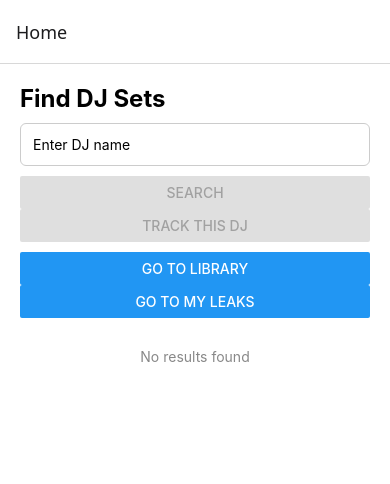
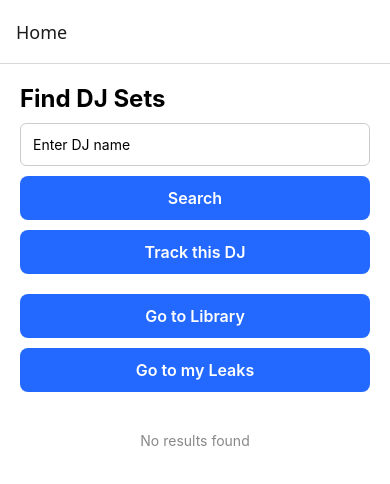
Before and after one commit to justinlesnicki3/dj-set-tracker, a React Native app: screen /Home in a window 390 px wide. Shown: the top 484 px of the page. Built offline with nearby package versions, Linux system fonts and the light colour scheme.

Commit message:
added features

```diff
--- a/App.js
+++ b/App.js
@@ -6,6 +6,7 @@ import HomeScreen from './screens/HomeScreen';
 import DJLibraryScreen from './screens/DJLibraryScreen';
 import MyLeaksScreen from './screens/MyLeaksScreen';
 import { AppProvider } from './AppContext';
+import ClipScreen from './screens/ClipScreen';
 
 const Stack = createNativeStackNavigator();
 
@@ -17,6 +18,7 @@ export default function App() {
         <Stack.Screen name="Home" component={HomeScreen} />
         <Stack.Screen name="Library" component={DJLibraryScreen} />
         <Stack.Screen name="MyLeaks" component={MyLeaksScreen} />
+        <Stack.Screen name="Clip" component={ClipScreen} />
       </Stack.Navigator>
     </NavigationContainer>
     </AppProvider>
--- /dev/null
+++ b/components/CustomButton.js
@@ -0,0 +1,26 @@
+import React from 'react';
+import {TouchableOpacity, Text, StyleSheet} from 'react-native';
+
+const CustomButton = ({title, onPress}) => (
+    <TouchableOpacity style={styles.button} onPress={onPress}>
+        <Text style={styles.buttonText}>{title}</Text>
+    </TouchableOpacity>
+);
+
+const styles = StyleSheet.create ({
+    button: {
+        backgroundColor: '#2469ff',
+        paddingVertical: 12,
+        paddingHorizontal: 20,
+        borderRadius: 8,
+        marginBottom: 10,
+    },
+    buttonText: {
+        color: '#fff',
+        fontWeight: '600',
+        fontSize: 16,
+        textAlign: 'center',
+    },
+});
+
+export default CustomButton;
--- /dev/null
+++ b/screens/ClipScreen.js
@@ -0,0 +1,34 @@
+import React, { useState } from 'react';
+import { View, Text, TextInput, Button, StyleSheet } from 'react-native';
+
+const ClipScreen = ({ route, navigation }) => {
+    const { title } = route.params;
+    const [start, setStart] = useState('');
+    const [end, setEnd] = useState('');
+
+    return (
+        <View style={styles.container}>
+            <Text style={styles.title}>Clipping from: {title}</Text>
+            <TextInput placeholder='Start Time (e.g. 3:24)' value={start} onChangeText={setStart} style={styles.input} />
+            <TextInput placeholder='End Time (e.g. 5:36)' value={end} onChangeText={setEnd} style={styles.input} />
+            <Button title="Save to My Leaks" onPress={() => {
+                // Save to context or console.log for now
+                navigation.goBack();
+            }} />
+        </View>
+    );
+};
+
+const styles = StyleSheet.create({
+    container: {padding: 20},
+    title: {fontSize: 20, fontWeight: 'bold', marginBottom: 20},
+    input: {
+        borderWidth: 1,
+        borderColor: '#ccc',
+        padding: 10,
+        marginBottom: 10,
+        borderRadius: 6,
+    },
+});
+
+export default ClipScreen;
--- a/screens/DJLibraryScreen.js
+++ b/screens/DJLibraryScreen.js
@@ -17,20 +17,20 @@ const sampleLibrary = [
 
 const DJLibraryScreen = ({ navigation }) => {
     const renderItem = ({ item }) => (
-        <TouchableOpacity style = {StyleSheet.item} onPress={() => {/* Navigate to details or player */}}>
-            <Image source={{ uri: item.thumbnail }} style={StyleSheet.thumbnail} />
-            <Text style={StyleSheet.title}>{item.title}</Text>
+        <TouchableOpacity style = {styles.item} onPress={() => navigation.navigate('Clip', {title: item.title})}>
+            <Image source={{ uri: item.thumbnail }} style={styles.thumbnail} />
+            <Text style={styles.title}>{item.title}</Text>
         </TouchableOpacity>
     );
 
     return (
-        <View style={StyleSheet.container}>
-            <Text style={StyleSheet.header}>Your DJ Library</Text>
+        <View style={styles.container}>
+            <Text style={styles.header}>Your DJ Library</Text>
             <FlatList
             data={sampleLibrary}
-            keyExtractor={(Item) => item.id}
+            keyExtractor={(item) => item.id}
             renderItem={renderItem}
-            ListEmptyComponent={<Text style={StyleSheet.empty}>No DJ sets saved yet</Text>}
+            ListEmptyComponent={<Text style={styles.empty}>No DJ sets saved yet</Text>}
             />
         </View>
     );
--- a/screens/HomeScreen.js
+++ b/screens/HomeScreen.js
@@ -2,6 +2,8 @@ import React, { useState } from 'react';
 import { View, Text, TextInput, Button, StyleSheet, FlatList, TouchableOpacity, ActivityIndicator, } from 'react-native';
 import { useNavigation } from '@react-navigation/native';
 import { useAppContext } from '../AppContext';
+import { Image } from 'react-native';
+import CustomButton from '../components/CustomButton';
 
 const HomeScreen = () => {
     const [djName, setDjName] = useState('');
@@ -15,8 +17,8 @@ const HomeScreen = () => {
         console.log('Searching for:', djName);
         setTimeout(() => {
             setResults([
-        { id: '1', title: `Sample set from ${djName}`, videoId: 'abc123' },
-        { id: '2', title: `Another set by ${djName}`, videoId: 'def456' },
+        { id: '1', title: `Sample set from ${djName}`, videoId: 'abc123', thumbnail: 'https://via.placeholder.com/100x56.png?text=DJ+Set', },
+        { id: '2', title: `Another set by ${djName}`, videoId: 'def456', thumbnail: `https://i.ytimg.com/vi/def456/hqdefault.jpg`, },
       ]);
       setLoading(false);
     }, 1500);
@@ -25,7 +27,14 @@ const HomeScreen = () => {
     const renderResultItem = ({ item }) => (
   <TouchableOpacity
     style={styles.resultItem}
-        onPress={() => navigation.navigate('Library', { videoId: item.videoId})}>
+    onPress={() => navigation.navigate('Library', { videoId: item.videoId })}
+  >
+    {item.thumbnail && (
+      <Image
+        source={{ uri: item.thumbnail }}
+        style={styles.resultThumbnail}
+      />
+    )}
     <Text style={styles.resultText}>{item.title}</Text>
   </TouchableOpacity>
 );
@@ -39,8 +48,8 @@ const HomeScreen = () => {
             value={djName}
             onChangeText={setDjName}
             />
-            <Button title="Search" onPress={searchDJ} disabled={loading || !djName.trim()}/>
-            <Button
+            <CustomButton title="Search" onPress={searchDJ} disabled={loading || !djName.trim()}/>
+            <CustomButton
                 title='Track this DJ'
                 onPress={() => addTrackedDJ(djName)}
                 disabled={!djName.trim() || trackedDJs.includes(djName.toLowerCase())}
@@ -51,8 +60,8 @@ const HomeScreen = () => {
                 </Text>
             )}
             <View style={{marginVertical: 10}}>
-                <Button title='Go to Library' onPress={() => navigation.navigate('Library')} />
-                <Button title='Go to my Leaks' onPress={() => navigation.navigate('MyLeaks')} />
+                <CustomButton title='Go to Library' onPress={() => navigation.navigate('Library')} />
+                <CustomButton title='Go to my Leaks' onPress={() => navigation.navigate('MyLeaks')} />
             </View>
             {loading ? (
                 <ActivityIndicator size="large" color="#007AFF" />
@@ -81,6 +90,8 @@ const styles = StyleSheet.create({
         borderRadius: 6,
     },
     resultItem: {
+        flexDirection: 'row',
+        alignItems: 'center',
         padding: 12,
         borderBottomColor: '#eee',
         borderBottomWidth: 1,
@@ -88,8 +99,19 @@ const styles = StyleSheet.create({
         borderRadius: 4,
         marginBottom: 6,
     },
-    resultText: {fontSize: 16},
+    resultThumbnail: {
+        width: 100,
+        height: 56,
+        borderRadius: 6,
+        marginRight: 10,
+    },
+    resultText: {
+        fontSize: 16,
+        flexShrink: 1,
+    },
+
     emptyText: {textAlign: 'center', marginTop: 20, color: '#888'},
+
 });
 
 export default HomeScreen;
--- a/screens/MyLeaksScreen.js
+++ b/screens/MyLeaksScreen.js
@@ -10,20 +10,20 @@ const sampleLeaks = [
 
 const MyLeaksScreen = () => {
     const renderLeak = ({ item }) => (
-        <TouchableOpacity style={StyleSheet.leakItem} onPress={() => {/* Play clip or show details */}}>
-            <Text style={StyleSheet.leakTitle}>{item.title}</Text>
-            <Text style={StyleSheet.leakInfo}>{`${item.djSet} | ${item.start} - ${item.end}`}</Text>
+        <TouchableOpacity style={styles.leakItem} onPress={() => {/* Play clip or show details */}}>
+            <Text style={styles.leakTitle}>{item.title}</Text>
+            <Text style={styles.leakInfo}>{`${item.djSet} | ${item.start} - ${item.end}`}</Text>
         </TouchableOpacity>
     );
 
     return (
-        <View style={StyleSheet.container}>
-            <Text style={StyleSheet.header}>My Leaks</Text>
+        <View style={styles.container}>
+            <Text style={styles.header}>My Leaks</Text>
             <FlatList
             data={sampleLeaks}
             keyExtractor={(item) => item.id}
             renderItem={renderLeak}
-            ListEmptyComponent={<Text style={StyleSheet.empty}>No leaks saved yet</Text>}
+            ListEmptyComponent={<Text style={styles.empty}>No leaks saved yet</Text>}
             />
         </View>
     );
```
Lines whose indentation alone changed are shown as unchanged.
